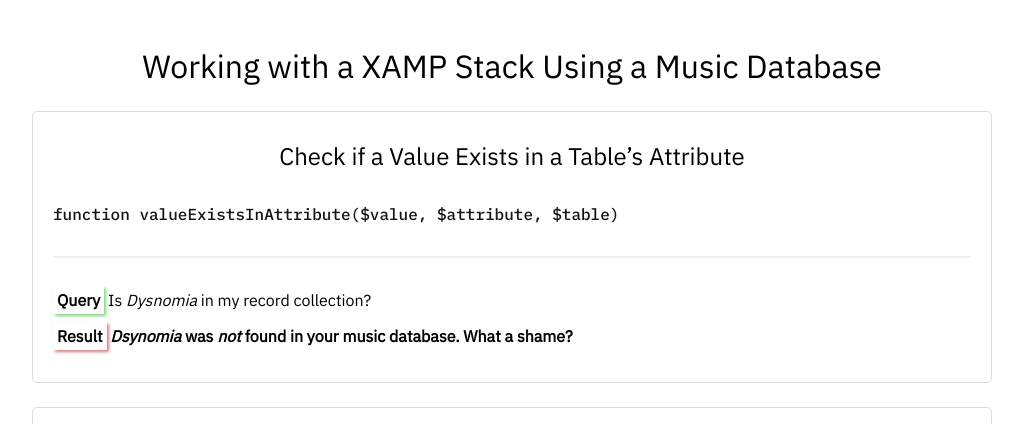
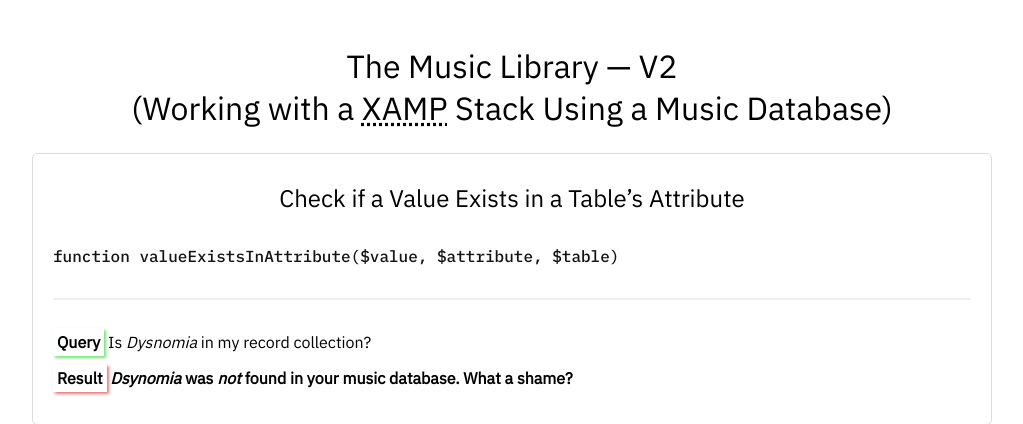
Before and after one commit to code-warrior/examples--principles-of-databases--cs-365--uhart, a PHP site: page / in a window 1280 px wide. Shown: the top 424 px of the page, without its empty margins (128-1151 px from the left). Run offline with PHP 8.4, Linux system fonts and the light colour scheme; data that the repository does not hold is empty.

Commit message:
Update level one heading

```diff
--- a/mysql/the-music-library--v2/index.php
+++ b/mysql/the-music-library--v2/index.php
@@ -16,7 +16,7 @@ const MELVINS = 4;
 </head>
 <body>
   <header>
-    <h1>Working with a XAMP Stack Using a Music Database</h1>
+    <h1>The Music Library — V2<br>(Working with a <abbr title="Any OS, Apache, MySQL, and PHP">XAMP</abbr> Stack Using a Music Database)</h1>
   </header>
   <main>
     <section>
```
